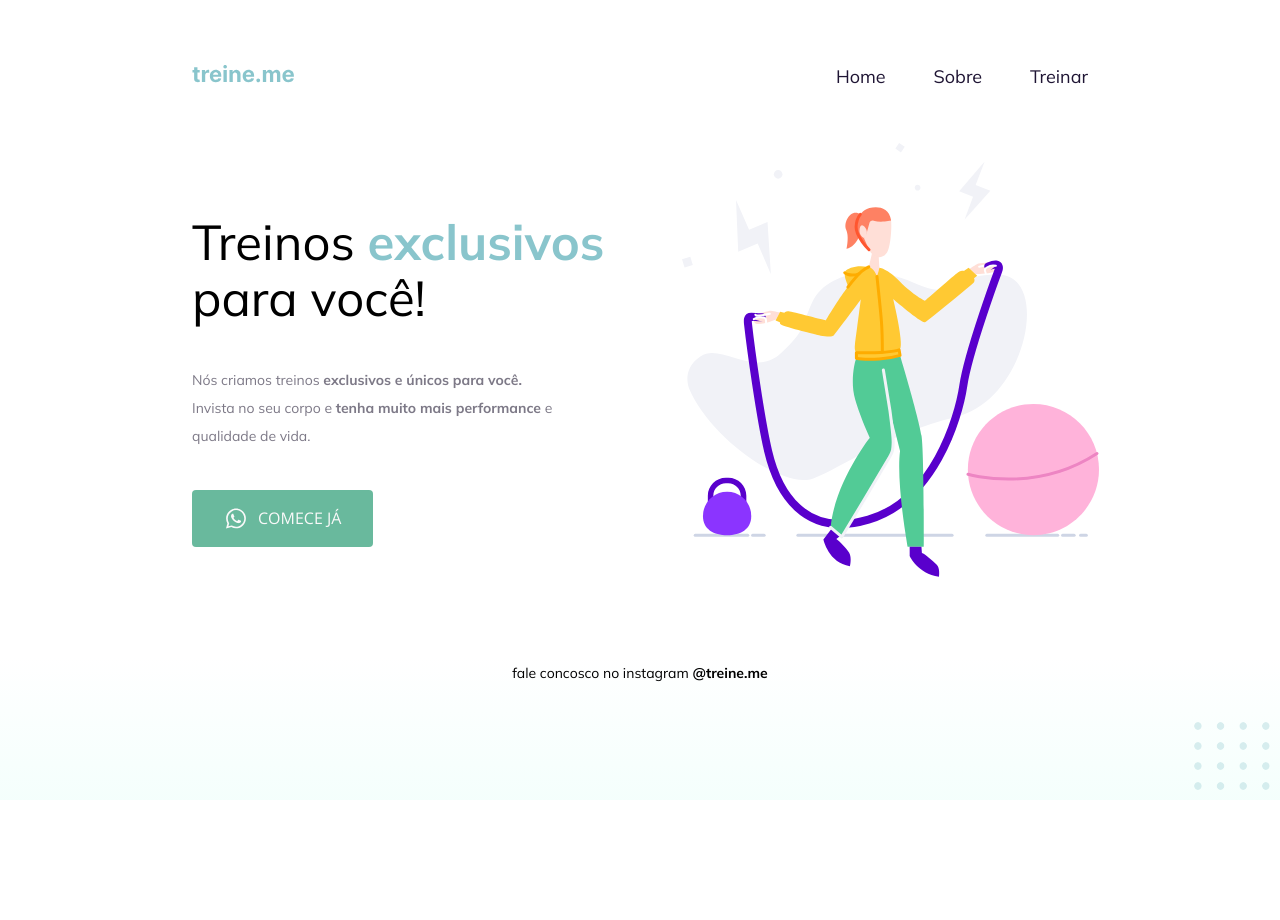
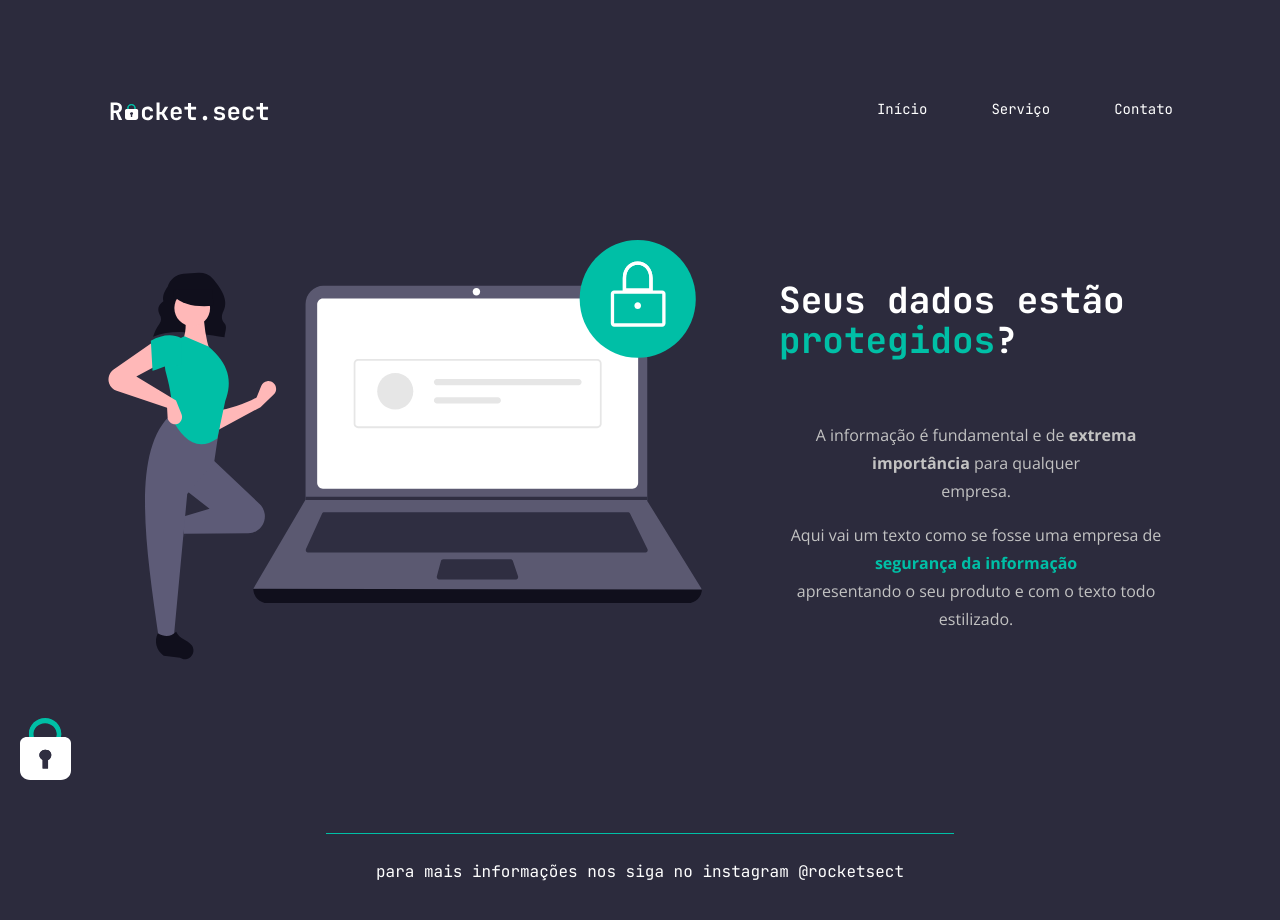
Before and after one commit to Adrianhenrrique/Rocket.sect, a plain HTML site: page index.html in a window 1280 px wide. Before the commit the page ends 800 px from the top, so only its background shows below. Drawn offline with nearby package versions, Linux system fonts and the light colour scheme.

Commit message:
Add files via upload

```diff
--- a/index.html
+++ b/index.html
@@ -4,58 +4,42 @@
   <meta charset="UTF-8">
   <meta http-equiv="X-UA-Compatible" content="IE=edge">
   <meta name="viewport" content="width=device-width, initial-scale=1.0">
-  <title>Treine.me</title>
+  <title>Rocket.sect</title>
 
-  <link rel="stylesheet" href="index.css">
+  <link rel="stylesheet" href="style.css">
 
   <link rel="preconnect" href="https://fonts.googleapis.com">
   <link rel="preconnect" href="https://fonts.gstatic.com" crossorigin>
-  <link href="https://fonts.googleapis.com/css2?family=Mulish:wght@400;700&family=Open+Sans:wght@400;700&display=swap" rel="stylesheet">
+  <link href="https://fonts.googleapis.com/css2?family=JetBrains+Mono:wght@400;700&family=Open+Sans:wght@400;700&display=swap" rel="stylesheet">
 </head>
 <body>
+  <nav class="navbar">
+    <img src="./images/logo.svg" alt="logo da Rocket.sect" class="logo">
 
-  <div class="page">
-
-      <nav class="navbar">
-        <a href="#" class="logo">
-          <img src="./image/treine.me.svg" alt="logo escrita treine.me">
-        </a>
-
-        <ul>
-          <li><a href="#">Home</a></li>
-          <li><a href="#">Sobre</a></li>
-          <li><a href="#">Treinar</a></li>
+    <ul class="content">
+      <li class="item"><a href="#">Início</a></li>
+      <li class="item"><a href="#">Serviço</a></li>
+      <li class="item"><a href="#">Contato</a></li>
     </ul>
-
   </nav>
-
-    <main class="hero">
+  <main class="home">
+    <img src="./images/img2.svg" alt="uma mulher do lado de notebook">
 
     <section class="text">
-        <h1>
-          Treinos <span>exclusivos</span> para você!
-        </h1>
-
+      <h1>Seus dados estão <span>protegidos</span>?</h1>
       <p>
-          Nós criamos treinos <strong>exclusivos e únicos para você.</strong> <br>
-          Invista no seu corpo e <strong>tenha muito mais performance</strong> e qualidade de vida.
+        A informação é fundamental e de <strong>extrema importância</strong> para qualquer<br>empresa.
       </p>
-
-        <button>
-          <img src="./image/whatsapp.svg" alt="icone do aplicativo de mensagem do whatsapp">
-          COMECE JÁ
-        </button>
+      <p>
+        Aqui vai um texto como se fosse uma empresa de <span>segurança da informação</span><br> apresentando o seu produto e com o texto todo estilizado.
+      </p>
     </section>
-
-      <img src="./image/fitness-jump.svg" alt="um aluno fazendo jump">
-
   </main>
-
   <footer>
-      fale concosco no instagram <a href="https://instagram.com/treine.me" target="_blank">@treine.me</a>
+    <p>
+      para mais informações nos siga no instagram <a href="https://instagram.com/rocketsect">@rocketsect</a>
+    </p>
   </footer>
-
-    <img src="./image/balls-decoration.svg" alt="bolinha decorativas da pagina">
-  </div>
+  <img src="./images/padlock.svg" alt="um cadiado" class="securyti">
 </body>
 </html>
--- /dev/null
+++ b/style.css
@@ -0,0 +1,101 @@
+body{
+  padding: 71px 99px 21px 99px;
+  background: #2C2B3D;
+  box-sizing: border-box;
+}
+
+:root {
+  font-family: 'JetBrains Mono';
+  font-style: normal;
+  font-weight: 500;
+}
+
+.navbar {
+  display: flex;
+  justify-content: space-between;
+  align-items: center;
+  margin-bottom: 101px;
+}
+
+.navbar ul {
+  display: flex;
+  list-style: none;
+  gap: 64px;
+}
+
+a {
+  text-decoration: none;
+  color: #fff;
+}
+
+.navbar ul li a {
+  font-size: 14px;
+  line-height: 28px;
+}
+
+.navbar ul li:hover {
+  transform: scale(0.91);
+}
+
+.home {
+  display: flex;
+  justify-content: space-between;
+  align-items: center;
+  margin-bottom: 157px;
+}
+
+.home > img {
+  width: 680px;
+  height: 420px;
+}
+
+.home .text {
+  padding-left: 77px;
+}
+
+.home .text h1 {
+  font-size: 36px;
+  line-height: 40px;
+  color: #fff;
+  margin-bottom: 61px;
+}
+
+.home .text h1 span {
+  color: #00BFA6;
+}
+
+.home .text p {
+  font-family: 'Open Sans';
+  font-size: 16px;
+  line-height: 28px;
+  text-align: center;
+  color: #C2C2C2;
+}
+
+.home .text p span {
+  color: #00BFA6;
+  font-weight: bold;
+}
+
+footer {
+  display: flex;
+  justify-content: center;
+  align-items: center;
+
+  text-align: center;
+
+}
+
+footer p {
+  color: #fff;
+  padding: 27px 30px 0px 30px;
+  border-top: 1px solid #00BFA6;
+  width: 568px;
+}
+
+.securyti {
+  position: fixed;
+  left: 0px;
+  bottom: 0px;
+  margin: 20px;
+}
```
Also changed, not shown: images/img1.png (added), images/img2.svg (added), images/logo.svg (added), images/padlock.svg (added), 1 other file. Lines whose indentation alone changed are shown as unchanged.
